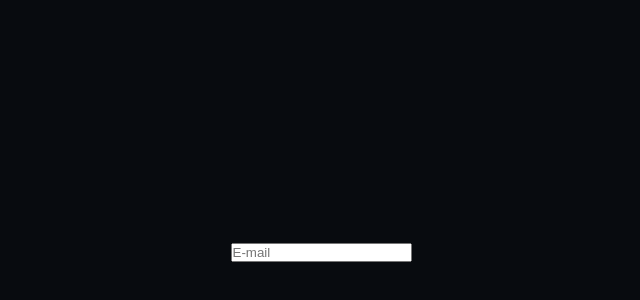
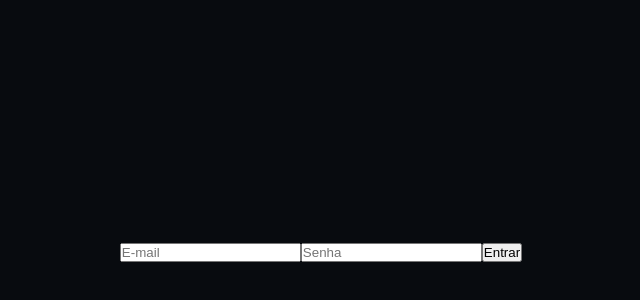
Before and after one commit to lcpsd/react-jwt-auth, a React (Create React App) app: page / in a window 1280 px wide. Shown: the part 148-448 px from the top of the page, without its empty margins (319-959 px from the left). Built offline with nearby package versions, Linux system fonts and the light colour scheme.

Commit message:
comp: Login Form

```diff
--- a/src/App.tsx
+++ b/src/App.tsx
@@ -3,17 +3,14 @@ import { Container } from "./styles/Container.styled";
 import {Formik, Form, Field, ErrorMessage} from 'formik'
 import * as yup from 'yup'
 import { FormField } from "./components/FormField";
+import { LoginForm } from "./components/LoginForm";
 
 
 function App() {
   return (
     <Container>
       <AppStyles>
-        <Formik initialValues={{}} onSubmit={() => {}}>
-          <Form className="login-form">
-            <FormField name="email" placeHolderText="E-mail"/>
-          </Form>
-        </Formik>
+        <LoginForm onSubmitFn={() => {}}/>
       </AppStyles>
     </Container>
   );
--- /dev/null
+++ b/src/components/LoginForm/index.tsx
@@ -0,0 +1,19 @@
+import { Form, Formik } from "formik";
+import { FormField } from "../FormField";
+
+interface LoginFormProps{
+    onSubmitFn: () => void | Promise<void>;
+}
+
+export function LoginForm({onSubmitFn}:LoginFormProps){
+
+    return(
+        <Formik initialValues={{}} onSubmit={onSubmitFn}>
+          <Form className="login-form">
+            <FormField name="email" placeHolderText="E-mail"/>
+            <FormField name="password" placeHolderText="Senha"/>
+            <button type="submit">Entrar</button>
+          </Form>
+        </Formik>
+    )
+}
```
